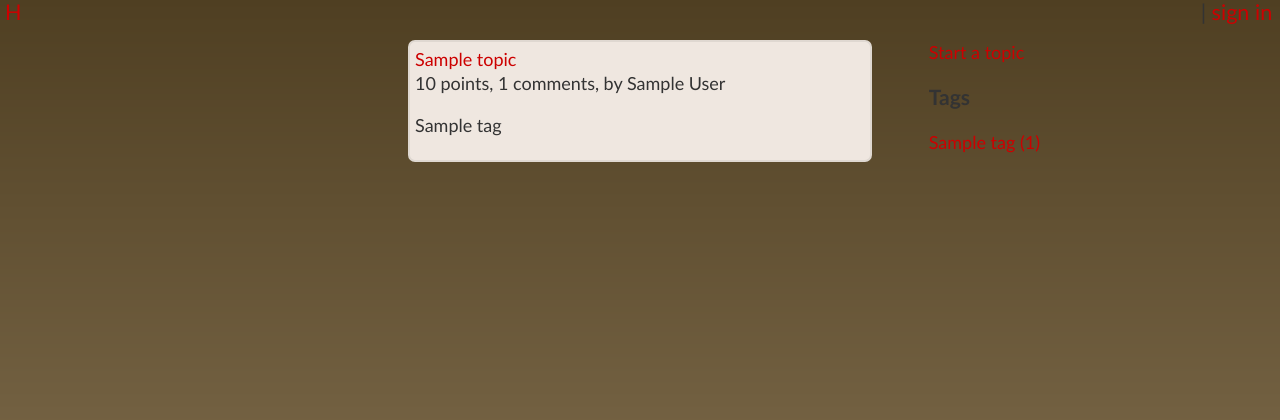
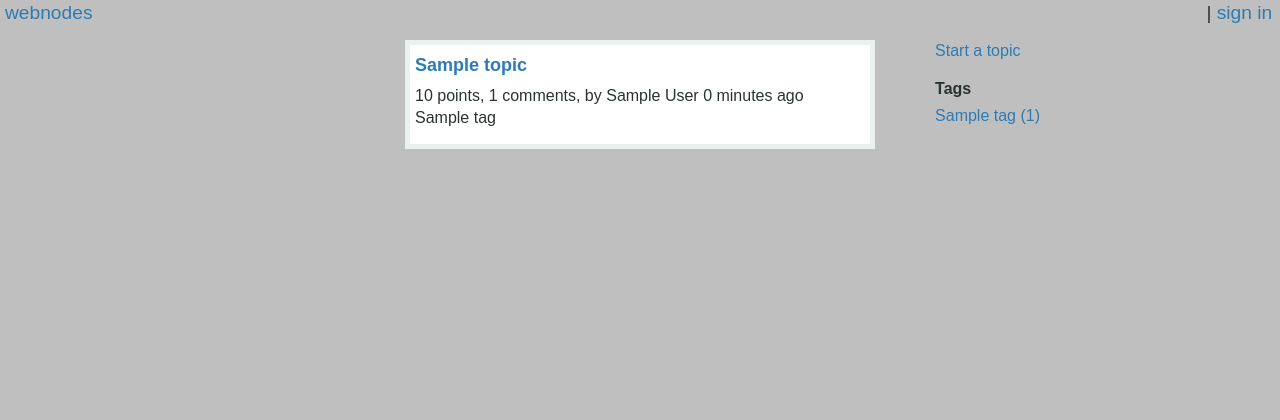
Before and after one commit to csytan/webnodes, a Django app: template templates/topics.html in a window 1280 px wide. Shown: the top 420 px of the page. Run offline with Django 3.2, Linux system fonts and the light colour scheme; the template is opened without the code that fills it: most values are stand-ins (such as "Sample title", 1, 10 or a date in 2020); parts of the project's set-up code (start-up, migrations or seed data) failed here and were passed over; some libraries are stand-ins or nearby versions.

Commit message:
Styling changes. CSS credit: http://everyblock.com

```diff
--- a/static/topic.js
+++ b/static/topic.js
@@ -8,7 +8,7 @@ $.fn.initTopic = function(graph, options){
     var container = this.parent();
     options = $.extend({
         minWidth: 400,
-        linkColor: '#AFAFAF',
+        linkColor: '#8F8F8F',
         linkWidth: 6,
         vertSpace: 20
     }, options);
--- a/static/webnodes.css
+++ b/static/webnodes.css
@@ -1,30 +1,64 @@
+/* RESET */
+
+html, body, div, span, object, iframe,
+h1, h2, h3, h4, h5, h6, p, blockquote, pre,
+a, abbr, acronym, address, big, cite, code, del, dfn, em,
+img, ins, kbd, q, samp, small, strike, strong, sub, sup,
+tt, var, dl, dt, dd, ol, ul, li,
+fieldset, form, label, legend,
+table, caption, tbody, tfoot, thead, tr, th, td {
+    margin: 0;
+    padding: 0;
+    border: 0;
+    outline: 0;
+    vertical-align: baseline;
+    background: transparent;
+}
+
+table                   { border-spacing: 0; border-collapse: collapse; }
+caption, th, td         { text-align: left; font-weight: normal; }
+blockquote, q           { quotes: none; }
+:focus                  { outline: 0; }
+
+/* BASE */
+
 body {
     font-family: 'Gill Sans',Helvetica,Arial,sans-serif;
-    font-size: 18px;
-    background: #826F4F url('/static/bg.png') repeat-x scroll 0 0;
+    font-size: 16px;
     font-weight: 400;
-    color: #333333;
-    line-height: 24px;
-    margin: 0px;
+    line-height: 1.4;
+    font-family: Arial, sans-serif;
+    color: #2B332E;
+    background: #BFBFBF;
+    width: 100%;
+    height: 100%;
 }
 
-a {
-    font-weight:normal;
-    text-decoration:none;
-}
+strong                  { font-weight: bold; }
+em                      { font-style: italic; }
+input, button, textarea { font-family: Arial, sans-serif; }
 
-a:link {
-    color:#CC0000;
-}
+/* TYPE */
+p, ul, ol, dl, pre      { font-size: 1em; margin: 0 0 0.6em; }
+ul, ol                  { margin-left: 1.2em; }
+ul ul                   { margin-bottom: 0; }
+h2, h3, h4, h5          { margin: 1em 0 0.2em; font-weight: bold; }
 
+h1                      { margin: 0.25em 0 0; font-size: 1.5em; letter-spacing: -0.025em; font-weight: bold; }
+h2                      { font-size: 1.125em; margin-top: 0.25em; margin-bottom: 0.5em; line-height: 1.2em; }
+h3                      { font-size: 1em; margin-bottom: 0.25em; }
+h4                      { font-size: 0.875em; }
+
+/* LINKS */
+a                       { color: #2D7BB2; text-decoration: none; outline: none; }
+a:hover                 { color: #2B332E; }
 a:visited {
     color:#666666;
 }
 
-a:hover, a:active {
-    color: #333333;
+pre, code {
+    font-size: 0.8em;
 }
-
 
 canvas {
     z-index: 0;
@@ -60,11 +94,8 @@ canvas {
 }
 
 .comment, .topic {
-    background-color: #EFE7E0;
-    border: 2px solid #DFD8D1;
-    border-radius: 7px;
-    -webkit-border-radius: 7px;
-    -moz-border-radius: 7px;
+    background-color: #FFFFFF;
+    border:5px solid #EBF2EE;
     /* looks awful in google chrome, but nice in safari
     box-shadow: -5px 5px 25px #3F321B;
     -webkit-box-shadow: -5px 5px 25px #3F321B;
@@ -74,8 +105,6 @@ canvas {
 
 .comment {
     width: 360px;
-    padding: 10px;
-    padding-bottom: 5px;
     margin: auto;
 }
 
@@ -93,12 +122,13 @@ canvas {
     padding: 0px;
 }
 
-/* TinyMCE reply box */
-body.mceContentBody {
-    background: none;
-    background-color: #EFE7E0;
+.comment_inner {
+    padding: 15px;
+    padding-bottom: 5px;
+    border:1px solid #D1DFD6;
 }
 
+/* TinyMCE reply box */
 body.mceContentBody p {
     margin: 0px;
     padding: 0px;
--- a/templates/base.html
+++ b/templates/base.html
@@ -28,7 +28,7 @@
                 <a href="/users/login">sign in</a>
             {% endif %}
         </div>
-        <a href="/">H</a>
+        <a href="/">webnodes</a>
     </div>
     <div id="content">
         {% block content %}{% endblock %}
--- a/templates/reddit_topic.html
+++ b/templates/reddit_topic.html
@@ -43,7 +43,9 @@
 
     {% for comment in comments %}
         <div id="{{ comment.id }}" class="comment_box">
+
             <div class="comment">
+                <div class="comment_inner">
                     <a class="author" href="http://www.reddit.com/user/{{ comment.author }}">{{ comment.author }}</a>
                     <span class="score">({{ comment.score }})</span>
 
@@ -54,6 +56,7 @@
                         <span class="page_num"></span>
                         <a class="next" href="#">»</a>
                         <div style="clear:left"></div>
+                    </div>
                 </div>
             </div>
         </div>
--- a/templates/topic.html
+++ b/templates/topic.html
@@ -1,7 +1,6 @@
 {% extends "base.html" %}
 
 {% load tag_extras %}
-
 
 {% block style %}
     <style>
@@ -43,6 +42,7 @@
     {% for comment in comments %}
         <div id="{{ comment.id }}" class="comment_box">
             <div class="comment">
+                <div class="comment_inner">
                     <span class="date">{{ comment.created|timeago }}</span>
                     <a class="author" href="/users/{{ comment.author }}">{{ comment.author }}</a>
                     <span class="points">({{ comment.points }})</span>
@@ -53,6 +53,7 @@
                         <span class="page_num"></span>
                         <a class="next" href="#">»</a>
                         <div style="clear:left"></div>
+                    </div>
                 </div>
             </div>
         </div>
--- a/templates/topics.html
+++ b/templates/topics.html
@@ -1,5 +1,6 @@
 {% extends "base.html" %}
 
+{% load tag_extras %}
 
 {% block style %}
     <style>
@@ -28,12 +29,12 @@
 
     {% for topic in topics %}
         <div class="topic">
-            <a href="/topics/{{ topic.id }}">{{ topic.title }}</a>
-            <br>
+            <h2><a href="/topics/{{ topic.id }}">{{ topic.title }}</a></h2>
             <span>
                 {{ topic.score }} points,
                 {{ topic.num_comments }} comments,
                 by {{ topic.author }}
+                {{ topic.updated|timeago }}
             </span>
             <p>
                 {% for tag_name in topic.tags %}
```
Lines whose indentation alone changed are shown as unchanged.
